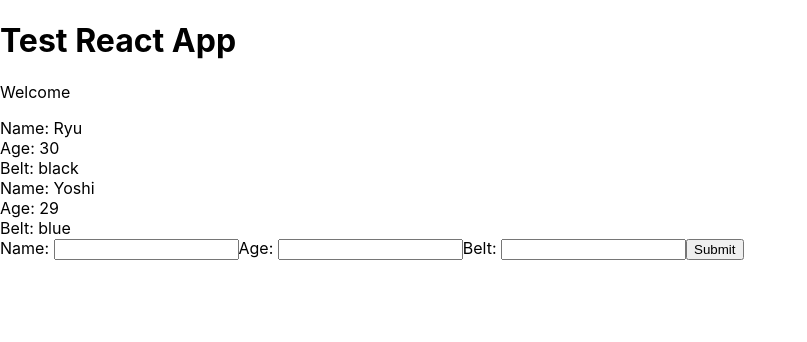
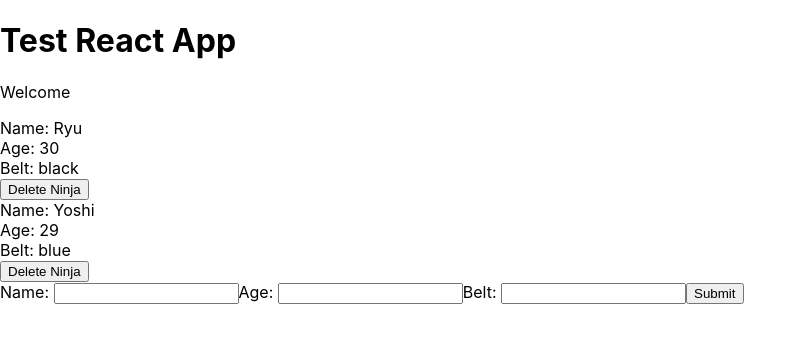
Before and after one commit to mjbenefiel/react-stuff, a React (Create React App) app in the folder react-redux/my-app/: page / in a window 1280 px wide. Shown: the top 342 px of the page, without its empty margins (0-807 px from the left). Built offline with nearby package versions, Linux system fonts and the light colour scheme.

Commit message:
02172019 delete

```diff
--- a/react-redux/my-app/src/App.js
+++ b/react-redux/my-app/src/App.js
@@ -17,12 +17,24 @@
       ninjas: ninjas
     })
   }
+
+deleteNinja = (id) => {
+  // console.log(id)
+  let ninjas = this.state.ninjas.filter(ninja => {
+    return ninja.id !== id
+  })
+  this.setState({
+    ninjas: ninjas
+  })
+}
+
+
   render() {
     return (
       <div className="App">
         <h1>Test React App</h1>
         <p> Welcome </p>
-        <Ninjas ninjas= {this.state.ninjas} />
+        <Ninjas deleteNinja ={this.deleteNinja} ninjas= {this.state.ninjas} />
         <AddNinja addNinja={this.addNinja} />
       </div>
     );
--- a/react-redux/my-app/src/ninjas.js
+++ b/react-redux/my-app/src/ninjas.js
@@ -1,6 +1,6 @@
 import React from "react";
 // ninjas is destructured
-const Ninjas = ({ ninjas }) => {
+const Ninjas = ({ ninjas, deleteNinja }) => {
   // console.log(this.props);
   /*   const ninjaList = ninjas.map(ninja =>{
       if (ninja.age > 25) {
@@ -22,6 +22,7 @@
         <div>Name: {ninja.name} </div>
         <div>Age: {ninja.age} </div>
         <div>Belt: {ninja.belt} </div>
+        <button onClick={() =>{deleteNinja(ninja.id)}}>Delete Ninja</button>
       </div>
     ) : null;
   });
```
